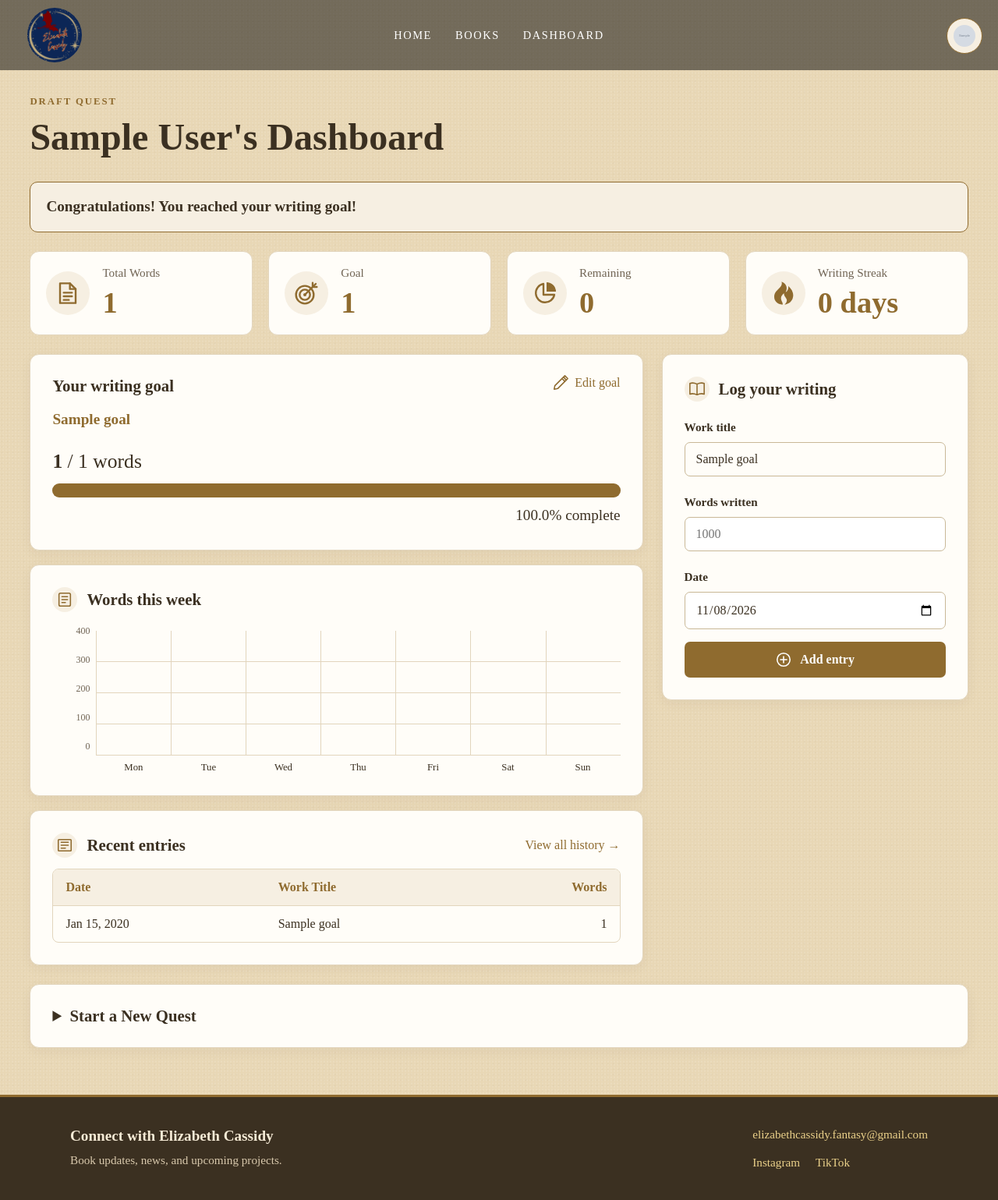
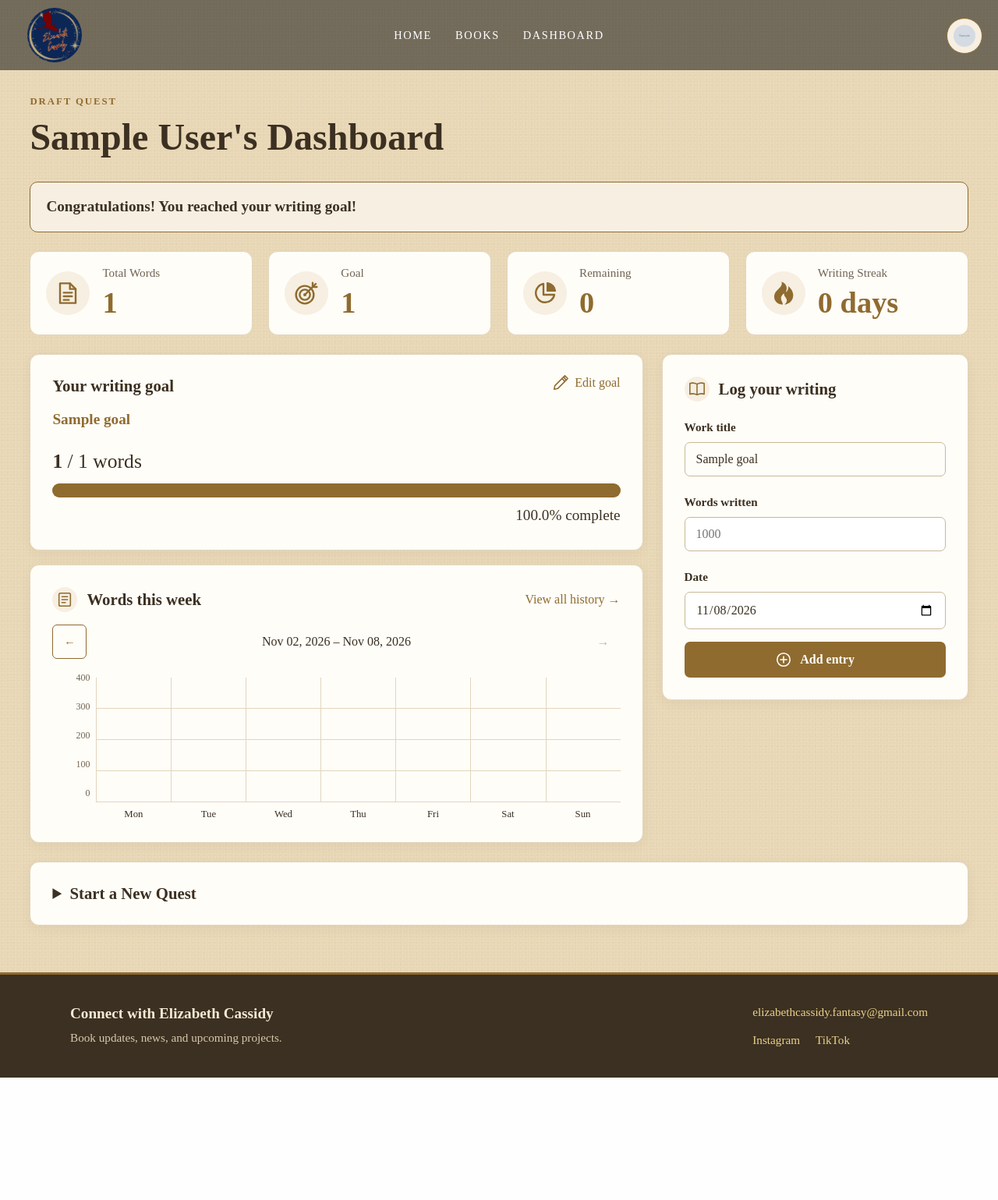
Before and after one commit to abefigueroa/elizabethcassidyfantasy, a Flask app: page /draft-quest/dashboard in a window 1280 px wide. Shown: the whole page at 78% size. After the commit the page ends 1382 px from the top, so only its background shows below. Run offline with Flask 3, Linux system fonts and the light colour scheme; the visitor is signed in with stand-in values (Sample User, id 1); tables that the repository leaves empty hold one stand-in row (values such as "Sample post"); grey boxes marked "Sample" are stand-in pictures.

Commit message:
Improve dashboard with week navigation and streamlined history access

```diff
--- a/routes/dashboard.py
+++ b/routes/dashboard.py
@@ -102,7 +102,11 @@ def dashboard():
     total_words = sum(entry.words_written for entry in entries)
 
     today = datetime.now(timezone.utc).date()
-    week_start = today - timedelta(days=today.weekday())
+    week_offset = request.args.get("week", default=0, type=int)
+    week_start = (
+        today - timedelta(days=today.weekday())
+        + timedelta(weeks=week_offset)
+    )
 
     weekly_totals = {
         week_start + timedelta(days=offset): 0
@@ -143,6 +147,8 @@ def dashboard():
         entries=entries,
         total_words=total_words,
         today=today.isoformat(),
+        week_start=week_start,
+        week_offset=week_offset,
         weekly_totals=weekly_totals,
         writing_streak=writing_streak,
         progress_percent=progress_percent,
--- a/static/css/draft-quest.css
+++ b/static/css/draft-quest.css
@@ -325,7 +325,7 @@
     outline-offset: 3px;
 }
 
-/* Recent entries */
+/* Dashboard panel headings and week navigation */
 
 .dashboard_panel_heading {
     display: flex;
@@ -821,3 +821,49 @@
     padding: 0.75rem 1rem;
     font-weight: 600;
 }
+
+.week_navigation {
+    position: static;
+    width: auto;
+    height: auto;
+    background: transparent;
+    display: flex;
+    align-items: center;
+    justify-content: space-between;
+    gap: 0.5rem;
+    margin: 1rem 0;
+    text-align: center;
+}
+
+.week_navigation a,
+.week_navigation_disabled {
+    display: inline-flex;
+    align-items: center;
+    justify-content: center;
+    flex-shrink: 0;
+    min-width: 44px;
+    min-height: 44px;
+}
+
+.week_navigation a {
+    margin: 0;
+    text-transform: none;
+    letter-spacing: normal;
+    color: var(--quest_gold);
+    border: 1px solid currentColor;
+    border-radius: 6px;
+    text-decoration: none;
+}
+
+.week_navigation a:hover {
+    background: rgb(0 0 0 / 6%);
+}
+
+.week_navigation a:focus-visible {
+    outline: 2px solid currentColor;
+    outline-offset: 3px;
+}
+
+.week_navigation_disabled {
+    opacity: 0.35;
+}
--- a/templates/draft-quest/dashboard.html
+++ b/templates/draft-quest/dashboard.html
@@ -282,12 +282,32 @@ Dashboard | Draft Quest
 
                 </section>
 
-                <section class="dashboard_panel">
-                    <h2 class="section_heading">{{ panel_icon("chart") }} Words this week</h2>
+                <section class="dashboard_panel" id="weekly-words">
+                    <div class="dashboard_panel_heading">
+                        <h2 class="section_heading">{{ panel_icon("chart") }} Words this week</h2>
+                        <a href="{{ url_for('dashboard.history') }}" class="dashboard_history_link">
+                            View all history &rarr;
+                        </a>
+                    </div>
+
+                    {% set week_end = weekly_totals.keys() | list | last %}
+                    <nav class="week_navigation" aria-label="Choose writing week">
+                        <a href="{{ url_for('dashboard.dashboard', week=week_offset - 1, _anchor='weekly-words') }}" aria-label="Previous week">&larr;</a>
+                        <span>
+                            {{ week_start.strftime("%b %d, %Y") }}
+                            &ndash;
+                            {{ week_end.strftime("%b %d, %Y") }}
+                        </span>
+                        {% if week_offset < 0 %}
+                            <a href="{{ url_for('dashboard.dashboard', week=week_offset + 1, _anchor='weekly-words') }}" aria-label="Next week">&rarr;</a>
+                        {% else %}
+                            <span class="week_navigation_disabled" aria-label="You are viewing the current week">&rarr;</span>
+                        {% endif %}
+                    </nav>
                     {% set weekly_max = [weekly_totals.values() | max, 1] | max %}
                     {% set chart_step = ((weekly_max / 400) | round(0, 'ceil') | int) * 100 %}
                     {% set chart_max = chart_step * 4 %}
-                    <div class="weekly_graph" role="group" aria-label="Words written this week for the current project, Monday through Sunday, UTC">
+                    <div class="weekly_graph" role="group" aria-label="Words written for the selected week for the current project, Monday through Sunday, UTC">
                         <div class="weekly_axis" aria-hidden="true">
                             {% for tick in range(4, -1, -1) %}
                                 <span>{{ "{:,}".format(chart_step * tick) }}</span>
@@ -306,48 +326,6 @@ Dashboard | Draft Quest
                     </div>
                 </section>
 
-                <section class="dashboard_panel">
-                    <div class="dashboard_panel_heading">
-                        <h2 class="section_heading">{{ panel_icon("entries") }} Recent entries</h2>
-
-                        <a
-                            href="{{ url_for('dashboard.history') }}"
-                            class="dashboard_history_link"
-                        >
-                            View all history &rarr;
-                        </a>
-
-                    </div>
-
-                    {% if entries %}
-                        <div class="history_table_wrapper dashboard_recent_table">
-                            <table class="history_table" aria-label="Recent writing entries">
-                                <thead>
-                                    <tr>
-                                        <th scope="col">Date</th>
-                                        <th scope="col">Work Title</th>
-                                        <th scope="col">Words</th>
-                                    </tr>
-                                </thead>
-                                <tbody>
-                                    {% for entry in entries[:5] %}
-                                        <tr>
-                                            <td>{{ entry.created_at.strftime("%b %d, %Y") }}</td>
-                                            <td>{{ goal.project_name }}</td>
-                                            <td>{{ "{:,}".format(entry.words_written) }}</td>
-                                        </tr>
-                                    {% endfor %}
-                                </tbody>
-                            </table>
-                        </div>
-                    {% else %}
-                        <p class="dashboard_empty">
-                            Your quest starts with your first entry.
-                            Log a writing session to see it here.
-                        </p>
-                    {% endif %}
-
-                </section>
             </div>
 
             <div class="dashboard_column">
```
